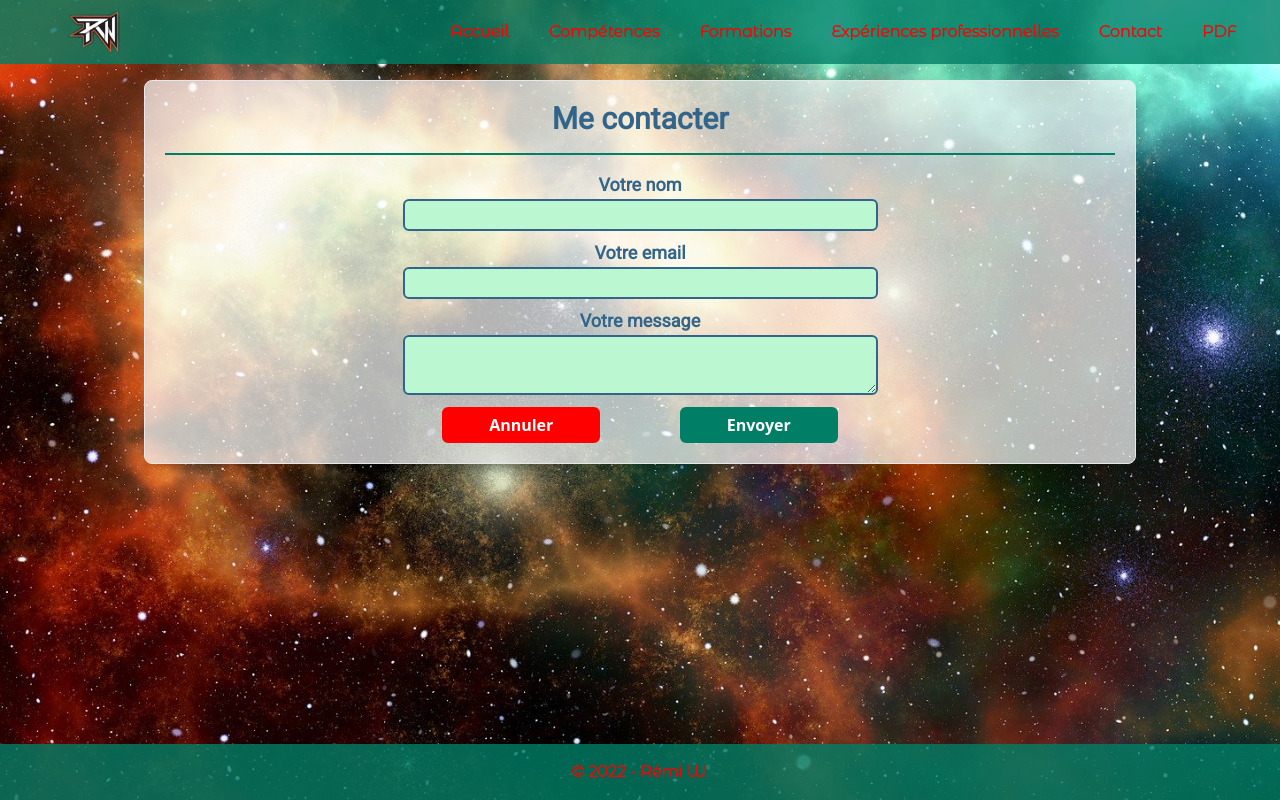
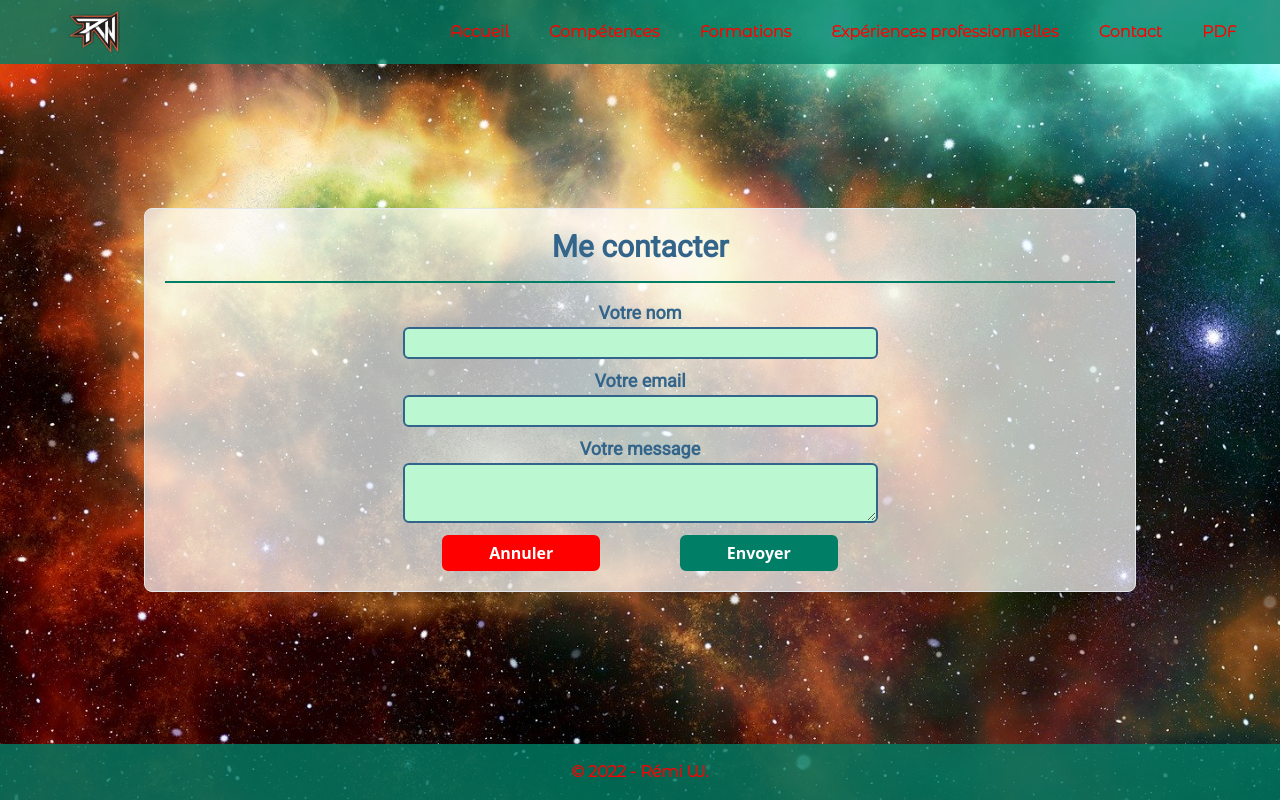
Before and after one commit to Willremi/cv-react, a React (Create React App) app: page /contact in a window 1280 px wide. Built offline with nearby package versions, Linux system fonts and the light colour scheme; a web font is replaced by a local one.

Commit message:
traitement des données du formulaire avec yup

```diff
--- a/src/pages/Contact.js
+++ b/src/pages/Contact.js
@@ -10,7 +10,7 @@
 
 const Contact = () => {
     return (
-        <div className='flex items-center justify-center mt-20 mb-20'>
+        <div className='flex items-center justify-center h-screen'>
             <div className='bg-div-white rounded-lg border shadow-lg mx-5 md:mx-36 p-5 w-full'>
                 <h1 className='text-center text-div-blue font-roboto font-semibold'>Me contacter</h1>
                 <div className="border-t-2 my-4 border-div-green"></div>
```
